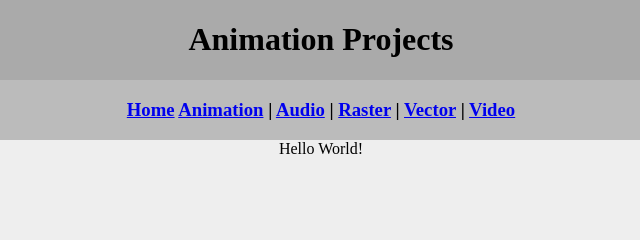
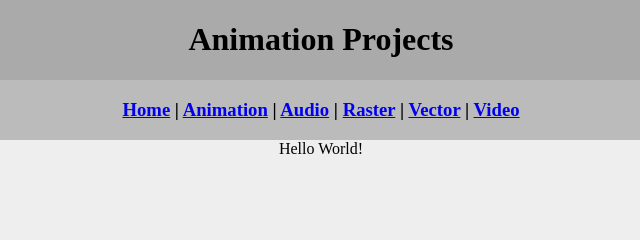
Before and after one commit to laszloop/digitalmedia, a plain HTML site: page animation/index.html in a window 1280 px wide. Shown: the top 240 px of the page, 319-959 px from the left. Drawn offline with Linux system fonts and the light colour scheme; files that its build step writes are made by us from their sources.

Commit message:
Update index.html

```diff
--- a/animation/index.html
+++ b/animation/index.html
@@ -12,7 +12,7 @@
   	<h1> Animation Projects </h1>
   </div>
   <div class="nav">
-    <h3> <a href="../index.html">Home</a> <a href="animation/index.html">Animation</a> | <a href="../audio/index.html">Audio</a> | <a href="../raster/index.html">Raster</a>
+    <h3> <a href="../index.html">Home</a> | <a href="animation/index.html">Animation</a> | <a href="../audio/index.html">Audio</a> | <a href="../raster/index.html">Raster</a>
 	    | <a href="../vector/index.html">Vector</a> | <a href="../video/index.html">Video</a>
  </h3>
   </div>
```
